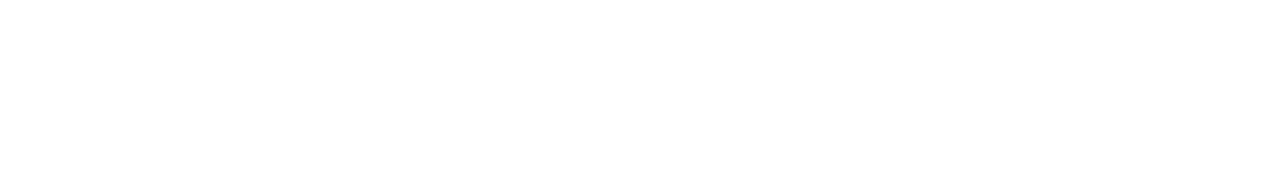
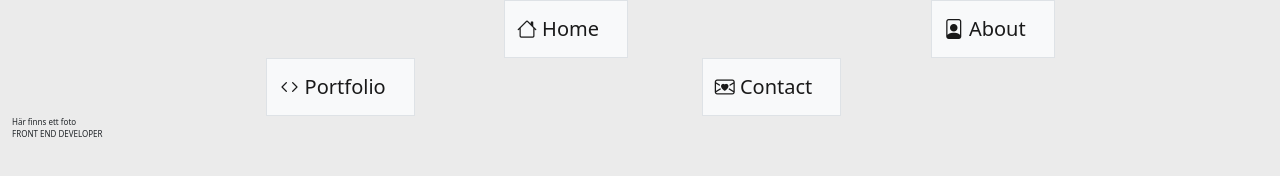
Before and after one commit to coraliney/projectportfolio, a plain HTML site: page index.html in a window 1280 px wide. Drawn offline with nearby package versions, Linux system fonts and the light colour scheme.

Commit message:
linksarenew

```diff
--- /dev/null
+++ b/css/index.css
@@ -0,0 +1,11 @@
+body {
+    background-color: #ebebeb;
+    font-size: 8px;
+}
+
+section > article > section {
+    background-color: whitesmoke;
+    align-items: center;
+    float:right;
+font-size:medium;
+  }
--- a/index.html
+++ b/index.html
@@ -4,11 +4,90 @@
     <meta charset="UTF-8" />
     <meta http-equiv="X-UA-Compatible" content="IE=edge" />
     <meta name="viewport" content="width=device-width, initial-scale=1.0" />
-    <title>Portfolio</title>
+    <title>Coding portfolio</title>
+
+    <!-- CSS only -->
+    <link
+      href="https://cdn.jsdelivr.net/npm/bootstrap@5.2.1/dist/css/bootstrap.min.css"
+      rel="stylesheet"
+      integrity="sha384-iYQeCzEYFbKjA/T2uDLTpkwGzCiq6soy8tYaI1GyVh/UjpbCx/TYkiZhlZB6+fzT"
+      crossorigin="anonymous"
+    />
+
+    <!-- JavaScript Bundle with Popper -->
+    <script
+      src="https://cdn.jsdelivr.net/npm/bootstrap@5.2.1/dist/js/bootstrap.bundle.min.js"
+      integrity="sha384-u1OknCvxWvY5kfmNBILK2hRnQC3Pr17a+RTT6rIHI7NnikvbZlHgTPOOmMi466C8"
+      crossorigin="anonymous"
+    ></script>
+<!-- IKONER FRÅN BOOTSTRAP -->
+    <link rel="stylesheet" href="https://cdn.jsdelivr.net/npm/bootstrap-icons@1.9.1/font/bootstrap-icons.css">
+
+    <!-- Mina länkar -->
+
+    <link href="css/index.css" rel="stylesheet" />
   </head>
+  <!-- Här börjar bodyn -->
   <body>
-    <section></section>
-    <section></section>
-    <section></section>
+    <main class="container-fluid vh-100">
+      <section class="row align-items-center text-center">
+        <!-- 12 kolumner bred, gäller för mobile, padda md 6 och desktop lg 4 -->
+        <article class="col-12 col-md-6 col-lg4">
+          <section class="border gx-0 gx-lg-4">
+            <nav class="navbar bg-light">
+              <div class="container-fluid">
+                <a class="navbar-brand" href="#">
+                  <i class="bi bi-house"></i>
+                  Home
+                </a>
+              </div>
+            </nav>
+          </section>
+        </article>
+        <article class="col-12 col-md-6 col-lg-4">
+          <section class="border gx-0 gx-lg-4">
+            <nav class="navbar bg-light">
+              <div class="container-fluid">
+                <a class="navbar-brand" href="#">
+                  <i class="bi bi-file-person"></i>
+
+                  About
+                </a>
+              </div>
+            </nav>
+          </section>
+        </article>
+        <article class="col-12 col-md-6 col-lg-4">
+          <section class="border gx-0 gx-lg-4">
+            <nav class="navbar bg-light">
+              <div class="container-fluid">
+                <a class="navbar-brand" href="#">
+                  <i class="bi bi-code"></i>
+                  Portfolio
+                </a>
+              </div>
+            </nav>
+          </section>
+        </article>
+        <article class="col-12 col-md-6 col-lg-4">
+          <section class="border gx-0 gx-lg-4">
+            <nav class="navbar bg-light">
+              <div class="container-fluid">
+                <a class="navbar-brand" href="#">
+                  <i class="bi bi-envelope-heart"></i>
+                  Contact
+                </a>
+              </div>
+            </nav>
+          </section>
+        </article>
+
+
+      </section>
+
+    <main>
+      <section>Här finns ett foto</section>
+      <section>FRONT END DEVELOPER</section>
+    </main>
   </body>
 </html>
```
